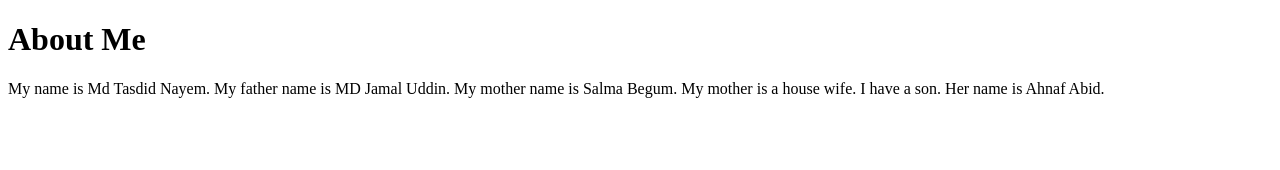
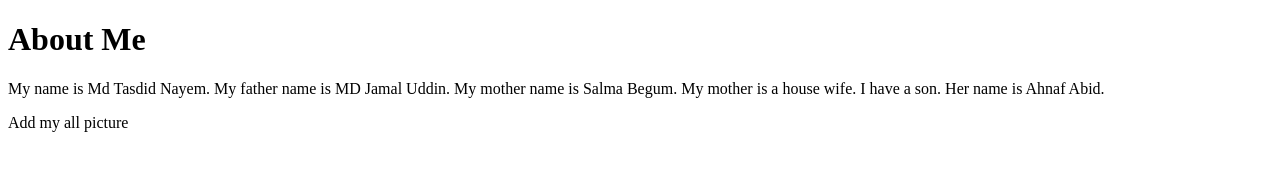
Before and after one commit to tnayem/my-fourth-project, a plain HTML site: page index.html in a window 1280 px wide. Drawn offline with Linux system fonts and the light colour scheme.

Commit message:
add some picture

```diff
--- a/index.html
+++ b/index.html
@@ -9,5 +9,6 @@
 <body>
     <h1>About Me</h1>
     <p>My name is Md Tasdid Nayem. My father name is MD Jamal Uddin. My mother name is Salma Begum.  My mother is a house wife. I have a son. Her name is Ahnaf Abid.</p>
+    <p>Add my all picture</p>
 </body>
 </html>
```
Also changed, not shown: images/dream-bg.png (added), images/exp-bg.png (added), images/jhankar.png (added), images/jhankar2.png (added), images/my-bg.png (added), images/my-bg2.png (added), images/top-banner.png (added).
